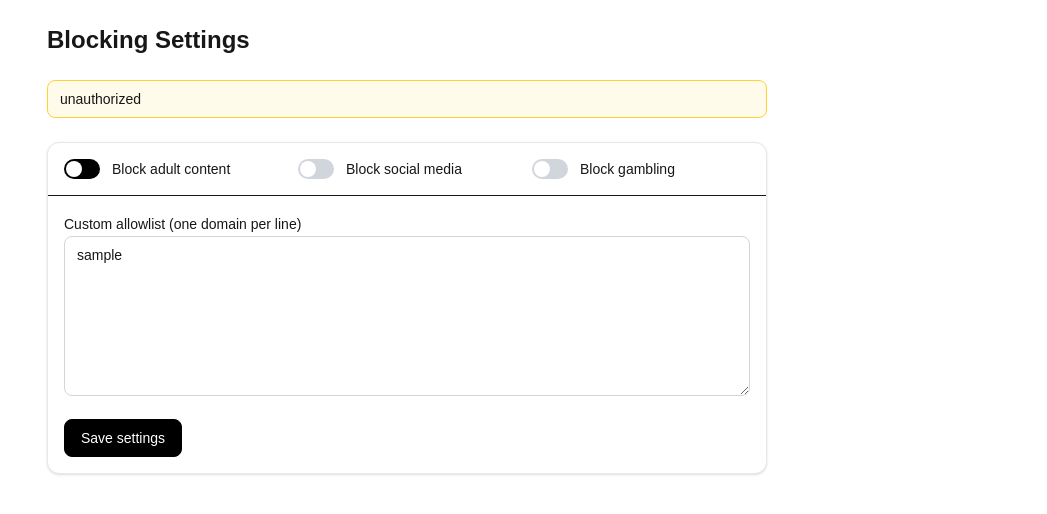
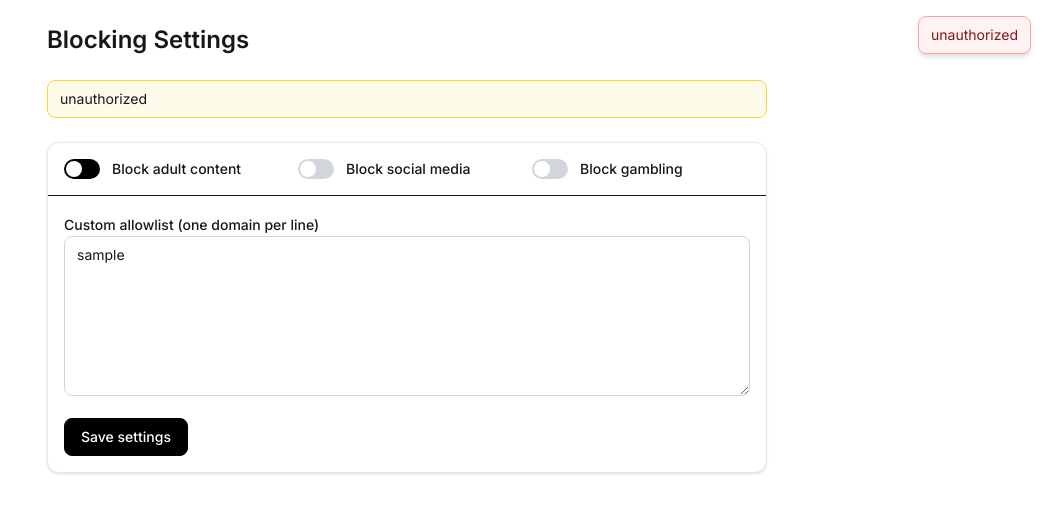
Before and after one commit to Altrii-recovery/Altrii_recovery, a Next.js app in the folder altrii/: page /settings in a window 1280 px wide. Both pictures are taken after typing "Sample" into the empty fields and a click on the button "Save settings". Shown: the top 514 px of the page, without its empty margins (233-1280 px from the left). Built offline with nearby package versions, Linux system fonts and the light colour scheme; no server answers.

Commit message:
UX: add modal + toasts; mount Toaster; polish settings save

```diff
--- a/altrii/app/layout.tsx
+++ b/altrii/app/layout.tsx
@@ -1,23 +1,21 @@
+import "./globals.css";
 import type { Metadata } from "next";
-import "./globals.css";
+import { Inter } from "next/font/google";
+import { Toaster } from "@/components/ui/Toaster";
 
-// If you used Geist in the scaffold, import and apply them.
-// If not using fonts, you can remove these two lines.
-import { Geist, Geist_Mono } from "next/font/google";
-
-const geistSans = Geist({ subsets: ["latin"], variable: "--font-geist-sans" });
-const geistMono = Geist_Mono({ subsets: ["latin"], variable: "--font-geist-mono" });
+const inter = Inter({ subsets: ["latin"] });
 
 export const metadata: Metadata = {
-  title: "Altrii",
-  description: "Altrii Recovery",
+  title: "Altrii Recovery",
+  description: "Digital wellness with device locks and safe browsing",
 };
 
 export default function RootLayout({ children }: { children: React.ReactNode }) {
   return (
     <html lang="en">
-      <body className={`${geistSans.variable} ${geistMono.variable} min-h-screen bg-background antialiased`}>
+      <body className={inter.className + " min-h-screen bg-background antialiased"}>
         {children}
+        <Toaster />
       </body>
     </html>
   );
--- a/altrii/app/settings/page.tsx
+++ b/altrii/app/settings/page.tsx
@@ -5,11 +5,11 @@ import { useEffect, useState } from "react";
 import { useRouter } from "next/navigation";
 import { Card, CardContent, CardHeader } from "@/components/ui/Card";
 import { Button } from "@/components/ui/Button";
-import { Input } from "@/components/ui/Input";
 import { Textarea } from "@/components/ui/Textarea";
 import { Label } from "@/components/ui/Label";
 import { Switch } from "@/components/ui/Switch";
 import { Alert } from "@/components/ui/Alert";
+import { toast } from "@/components/ui/Toaster";
 
 type BlockingSettings = {
   adult: boolean;
@@ -66,13 +66,18 @@ export default function SettingsPage() {
       });
       const data: PutResp = await res.json();
       if (!res.ok || ("error" in data && data.error)) {
-        setMsg(("error" in data && data.error) || "Failed to save");
+        const m = ("error" in data && data.error) || "Failed to save";
+        setMsg(m);
+        toast(m, "error");
         return;
       }
       setMsg("Saved ✓");
+      toast("Blocking settings saved", "success");
       router.refresh();
     } catch {
-      setMsg("Network error");
+      const m = "Network error";
+      setMsg(m);
+      toast(m, "error");
     } finally {
       setSaving(false);
     }
@@ -86,6 +91,9 @@ export default function SettingsPage() {
 
       {msg && <Alert>{msg}</Alert>}
 
+      {loading ? (
+        <p>Loading…</p>
+      ) : (
         <Card>
           <CardHeader>
             <div className="grid grid-cols-1 gap-4 sm:grid-cols-3 items-center">
@@ -117,6 +125,7 @@ export default function SettingsPage() {
             </div>
           </CardContent>
         </Card>
+      )}
     </main>
   );
 }
--- a/altrii/components/LockButton.tsx
+++ b/altrii/components/LockButton.tsx
@@ -2,6 +2,10 @@
 "use client";
 
 import { useState } from "react";
+import { Modal } from "@/components/ui/Modal";
+import { Button } from "@/components/ui/Button";
+import { Input } from "@/components/ui/Input";
+import { toast } from "@/components/ui/Toaster";
 
 type ApiOk = { device?: { id: string } };
 type ApiErr = { error?: string; detail?: string };
@@ -14,10 +18,11 @@ export function LockButton({
   lockUntil: string | null;
 }) {
   const [loading, setLoading] = useState(false);
+  const [open, setOpen] = useState(false);
+  const [days, setDays] = useState<string>("1");
   const [msg, setMsg] = useState<string>("");
 
-  const locked =
-    lockUntil ? new Date(lockUntil).getTime() > Date.now() : false;
+  const locked = lockUntil ? new Date(lockUntil).getTime() > Date.now() : false;
 
   function parseJsonSafe(text: string): ApiOk | ApiErr | null {
     try {
@@ -27,15 +32,11 @@ export function LockButton({
     }
   }
 
-  async function lockNow() {
-    if (locked) return;
-
+  async function submitLock() {
     setMsg("");
-    const input = prompt("Lock device for how many days? (1–30)", "1");
-    if (input == null) return;
-    const days = Number.parseInt(input, 10);
-    if (!Number.isFinite(days) || days < 1 || days > 30) {
-      setMsg("Please enter a whole number between 1 and 30.");
+    const n = Number.parseInt(days, 10);
+    if (!Number.isFinite(n) || n < 1 || n > 30) {
+      setMsg("Enter a whole number between 1 and 30.");
       return;
     }
 
@@ -44,7 +45,7 @@ export function LockButton({
       const res = await fetch(`/api/devices/${deviceId}/lock`, {
         method: "POST",
         headers: { "Content-Type": "application/json" },
-        body: JSON.stringify({ days }),
+        body: JSON.stringify({ days: n }),
       });
 
       const text = await res.text();
@@ -56,28 +57,60 @@ export function LockButton({
           text ||
           `status ${res.status}`;
         setMsg(String(detail));
+        toast("Failed to lock device", "error");
         return;
       }
 
-      // success — refresh so SSR state updates
+      toast(`Device locked for ${n} day${n === 1 ? "" : "s"}`, "success");
+      setOpen(false);
       window.location.reload();
     } catch {
       setMsg("Network error");
+      toast("Network error", "error");
     } finally {
       setLoading(false);
     }
   }
 
   return (
-    <div className="flex items-center gap-2">
+    <div className="flex flex-col items-end gap-1">
       <button
-        onClick={lockNow}
+        onClick={() => setOpen(true)}
         disabled={loading || locked}
         className="rounded border px-3 py-1 disabled:opacity-60"
       >
         {locked ? "Locked" : loading ? "Locking…" : "Lock"}
       </button>
-      {msg && <span className="text-sm text-red-600">{msg}</span>}
+
+      <Modal
+        open={open}
+        onClose={() => (loading ? null : setOpen(false))}
+        title="Lock device"
+        footer={
+          <>
+            <Button onClick={() => setOpen(false)} disabled={loading} className="bg-white text-black border-gray-300">
+              Cancel
+            </Button>
+            <Button onClick={submitLock} disabled={loading}>
+              {loading ? "Locking…" : "Confirm lock"}
+            </Button>
+          </>
+        }
+      >
+        <div className="space-y-2">
+          <label className="text-sm font-medium">Days to lock (1–30)</label>
+          <Input
+            type="number"
+            min={1}
+            max={30}
+            inputMode="numeric"
+            pattern="[0-9]*"
+            value={days}
+            onChange={(e) => setDays(e.target.value)}
+          />
+          {msg && <p className="text-sm text-red-600">{msg}</p>}
+        </div>
+      </Modal>
     </div>
   );
 }
--- /dev/null
+++ b/altrii/components/ui/Modal.tsx
@@ -0,0 +1,38 @@
+// components/ui/Modal.tsx
+"use client";
+
+import { ReactNode, useEffect } from "react";
+
+export function Modal({
+  open,
+  onClose,
+  title,
+  children,
+  footer,
+}: {
+  open: boolean;
+  onClose: () => void;
+  title?: string;
+  children?: ReactNode;
+  footer?: ReactNode;
+}) {
+  useEffect(() => {
+    function onKey(e: KeyboardEvent) {
+      if (e.key === "Escape") onClose();
+    }
+    if (open) window.addEventListener("keydown", onKey);
+    return () => window.removeEventListener("keydown", onKey);
+  }, [open, onClose]);
+
+  if (!open) return null;
+  return (
+    <div className="fixed inset-0 z-50 flex items-center justify-center p-4" aria-modal role="dialog">
+      <div className="absolute inset-0 bg-black/40" onClick={onClose} />
+      <div className="relative z-10 w-full max-w-md rounded-xl border bg-white shadow-lg">
+        <div className="border-b px-4 py-3 text-base font-semibold">{title ?? "Modal"}</div>
+        <div className="px-4 py-3">{children}</div>
+        {footer && <div className="border-t px-4 py-3 flex justify-end gap-2">{footer}</div>}
+      </div>
+    </div>
+  );
+}
--- /dev/null
+++ b/altrii/components/ui/Toaster.tsx
@@ -0,0 +1,50 @@
+// components/ui/Toaster.tsx
+"use client";
+
+import { useEffect, useState } from "react";
+
+export type ToastKind = "success" | "error" | "info";
+export type ToastItem = { id: string; kind: ToastKind; message: string };
+
+let pushToastImpl: ((t: Omit<ToastItem, "id">) => void) | null = null;
+
+/** Call from anywhere in client components: toast("Saved", "success") */
+export function toast(message: string, kind: ToastKind = "info") {
+  if (pushToastImpl) pushToastImpl({ message, kind });
+}
+
+export function Toaster() {
+  const [items, setItems] = useState<ToastItem[]>([]);
+
+  useEffect(() => {
+    pushToastImpl = ({ message, kind }: Omit<ToastItem, "id">) => {
+      const id = crypto.randomUUID();
+      const item = { id, message, kind };
+      setItems((prev) => [...prev, item]);
+      setTimeout(() => {
+        setItems((prev) => prev.filter((x) => x.id !== id));
+      }, 3500);
+    };
+    return () => {
+      pushToastImpl = null;
+    };
+  }, []);
+
+  return (
+    <div className="pointer-events-none fixed inset-0 z-50 flex flex-col items-end gap-2 p-4">
+      {items.map((t) => (
+        <div
+          key={t.id}
+          className={[
+            "pointer-events-auto rounded-lg border px-3 py-2 text-sm shadow-md",
+            t.kind === "success" ? "bg-green-50 border-green-300 text-green-900" :
+            t.kind === "error"   ? "bg-red-50 border-red-300 text-red-900" :
+                                   "bg-gray-50 border-gray-300 text-gray-900",
+          ].join(" ")}
+        >
+          {t.message}
+        </div>
+      ))}
+    </div>
+  );
+}
```
Lines whose indentation alone changed are shown as unchanged.
